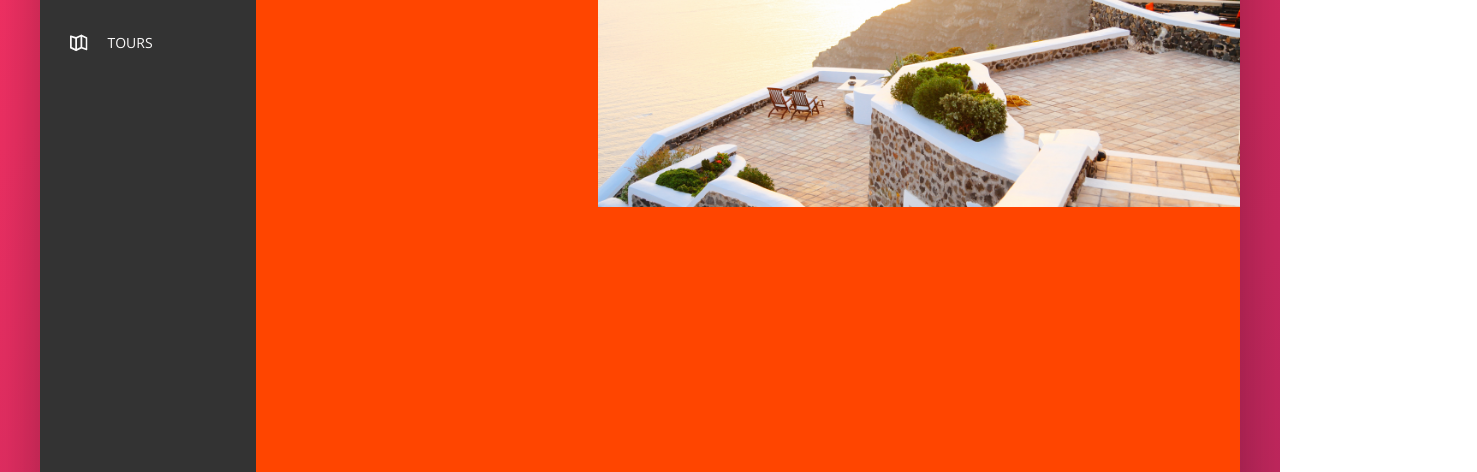
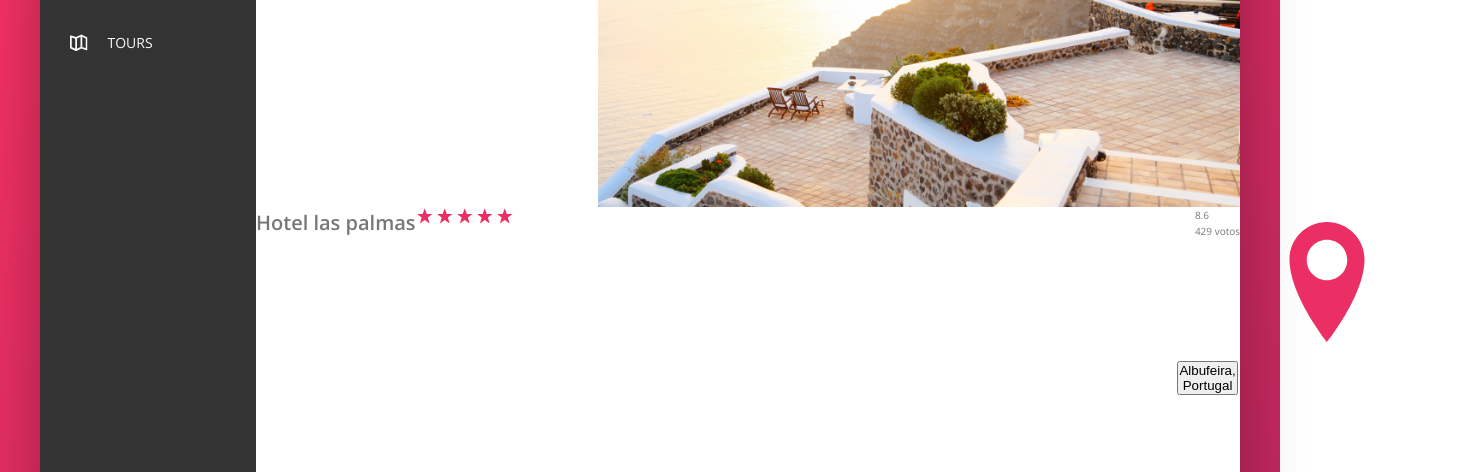
Before and after one commit to IsabelyDev/Trillo, a website: page index.html in a window 1280 px wide. Shown: the part 328-800 px from the top of the page, 1477 px wide, since content can reach past the window. Drawn offline with nearby package versions, Linux system fonts and the light colour scheme.

Commit message:
overview

```diff
--- a/index.html
+++ b/index.html
@@ -130,6 +130,50 @@
                     </figure>
                 </div>
 
+                <div class="overview">
+                    <h1 class="overview__heading">
+                        Hotel las palmas
+                    </h1>
+
+                    <div class="overview__stars">
+
+                        <svg class="overview__icon-star">
+                            <use xlink:href="img/sprite.svg#icon-star" ></use>
+                        </svg>
+
+                        <svg class="overview__icon-star">
+                            <use xlink:href="img/sprite.svg#icon-star" ></use>
+                        </svg>
+
+                        <svg class="overview__icon-star">
+                            <use xlink:href="img/sprite.svg#icon-star" ></use>
+                        </svg>
+
+                        <svg class="overview__icon-star">
+                            <use xlink:href="img/sprite.svg#icon-star" ></use>
+                        </svg>
+
+                        <svg class="overview__icon-star">
+                            <use xlink:href="img/sprite.svg#icon-star" ></use>
+                        </svg>
+
+                    </div>
+
+                    <div class="overview__location">
+                        <svg class="overview__icon-location">
+                            <use xlink:href="img/sprite.svg#icon-location-pin" ></use>
+                        </svg>
+
+                        <button class="btn-inline">Albufeira, Portugal</button>
+                    </div>
+
+                    <div class="overview__rating">
+                        <div class="overview__rating-average"> 8.6 </div>
+                        <div class="overview__rating-count"> 429 votos </div>
+                    </div>
+
+                </div>
+
             </main>
         </div>
 
--- a/sass/_components.scss
+++ b/sass/_components.scss
@@ -204,3 +204,43 @@
     }
 
 }
+
+/* overview */
+.overview {
+
+    display: flex;
+    justify-content: space-between;
+
+    &__heading{
+
+    }
+
+    &__stars{
+        margin-right: auto;
+    }
+
+    &__icon-star,
+    &__location {
+        width: 1.75rem;
+        height: 1.75rem;
+        fill: var(--color-primary);
+    }
+
+    &__location{
+    }
+
+    &__rating {
+
+        &-average{
+
+        }
+
+        &-count{
+
+        }
+
+    }
+
+
+
+}
--- a/sass/_layout.scss
+++ b/sass/_layout.scss
@@ -34,7 +34,6 @@
 
 .hotel-view {
     background-color: #fff;
-    background-color: orangered;
 
     height: 80rem;
 
```
Also changed, not shown: css/style.css.
